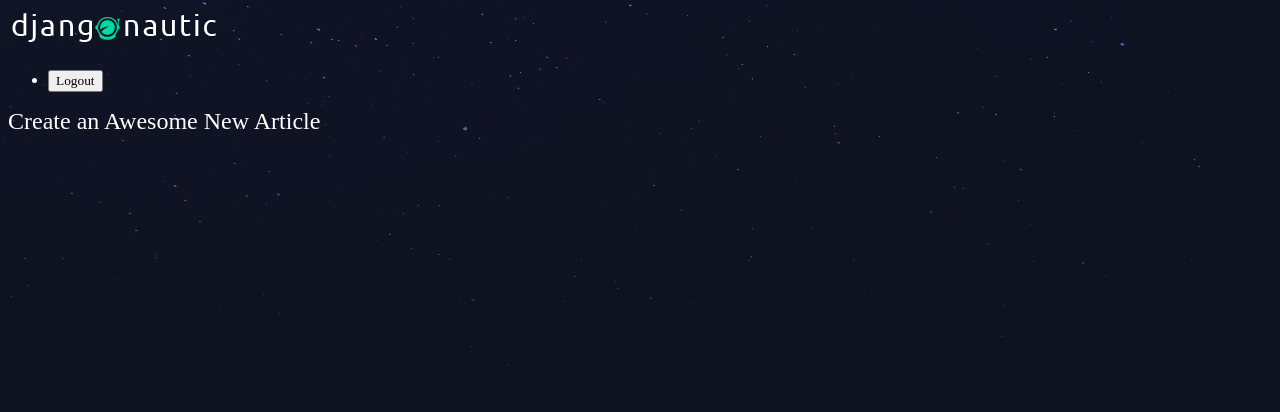
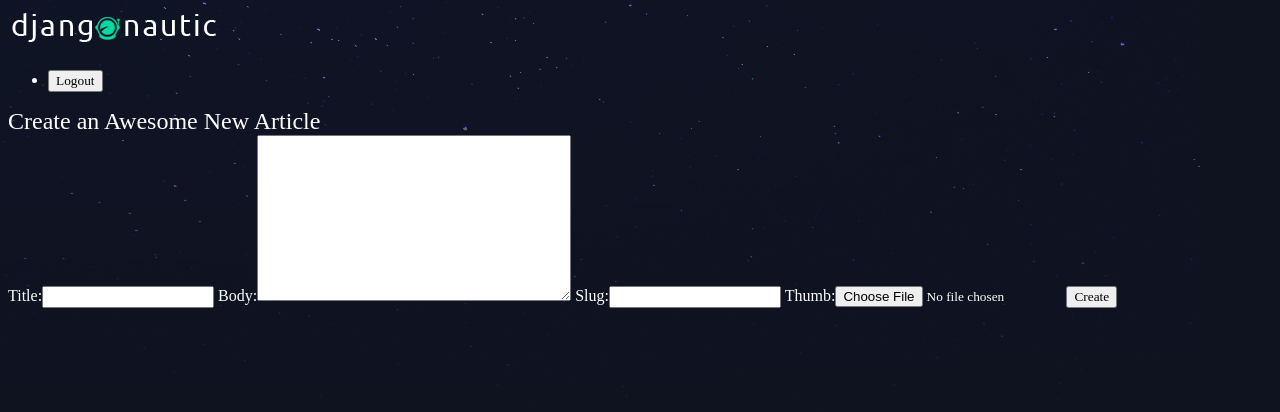
Before and after one commit to hamidbahram/Articl-web, a Django app: page /articles/create/ in a window 1280 px wide. Shown: the top 412 px of the page. Run offline with Django 3.2, Linux system fonts and the light colour scheme; the visitor is signed in with stand-in values (Sample User, id 1).

Commit message:
add models forms in create page

```diff
--- a/accounts/views.py
+++ b/accounts/views.py
@@ -1,5 +1,5 @@
+from django.contrib.auth.forms import UserCreationForm, AuthenticationForm
 from django.shortcuts import render, redirect
-from django.contrib.auth.forms import UserCreationForm, AuthenticationForm
 from django.contrib.auth import login, logout
 
 # Create your views here.
--- a/articles/templates/articles/article_create.html
+++ b/articles/templates/articles/article_create.html
@@ -3,5 +3,10 @@
 {% block content %}
     <div class="create-article">
         <h2>Create an Awesome New Article</h2>
+        <form class="site-form" action="{% url 'articles:create' %}" method="post" enctype="multipart/form-data">
+            {% csrf_token %}
+            {{form}}
+            <input type="submit" value="Create">
+        </form>
     </div>
 {% endblock  %}
--- a/articles/views.py
+++ b/articles/views.py
@@ -1,7 +1,9 @@
 from django.contrib.auth.decorators import login_required
+from django.shortcuts import render, redirect
 from django.http import HttpResponse
-from django.shortcuts import render
 from .models import Article
+from . import forms
+
 # Create your views here.
 
 def article_list(request):
@@ -15,4 +17,11 @@ def article_detail(request, slug):
 
 @login_required(login_url = "/accounts/login/")
 def article_create(request):
-    return render(request, 'articles/article_create.html')
+    if request.method == 'POST':
+        form = forms.CreateArticle(request.POST, request.FILES)
+        if form.is_valid():
+            #save article to db
+            return redirect('articles:list')
+    else:
+        form = forms.CreateArticle()
+    return render(request, 'articles/article_create.html', {'form':form})
```
